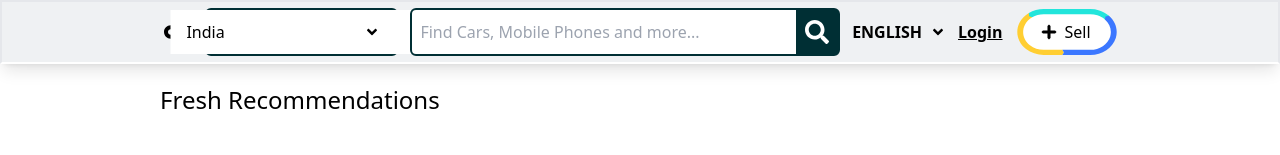
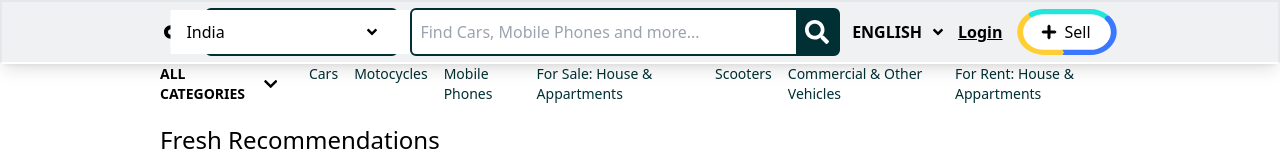
Before and after one commit to sharath-wq/old-clone-react, a React (Vite) app: page / in a window 1280 px wide. Shown: the top 155 px of the page. Built offline with nearby package versions, Linux system fonts and the light colour scheme.

Commit message:
submanu visibility fixed

```diff
--- a/package.json
+++ b/package.json
@@ -13,7 +13,8 @@
     "firebase": "^10.7.1",
     "react": "^18.2.0",
     "react-dom": "^18.2.0",
-    "react-icons": "^4.12.0"
+    "react-icons": "^4.12.0",
+    "react-router-dom": "^6.21.0"
   },
   "devDependencies": {
     "@types/react": "^18.2.43",
--- a/src/components/submenu/Submenu.jsx
+++ b/src/components/submenu/Submenu.jsx
@@ -3,7 +3,7 @@ import { submenu } from "../../constents";
 
 const Submenu = () => {
     return (
-        <div className="flex w-full justify-center h-10 border-2 mt-1">
+        <div className="flex w-full justify-center h-10  mt-1 pt-20">
             <div className="flex items-center h-full gap-3 w-[75%]">
                 <div className="flex gap-2 items-center">
                     <span className="text-sm font-bold">ALL CATEGORIES</span>
```
Also changed, not shown: 1 other file (tests, documents, lock files or other folders).
